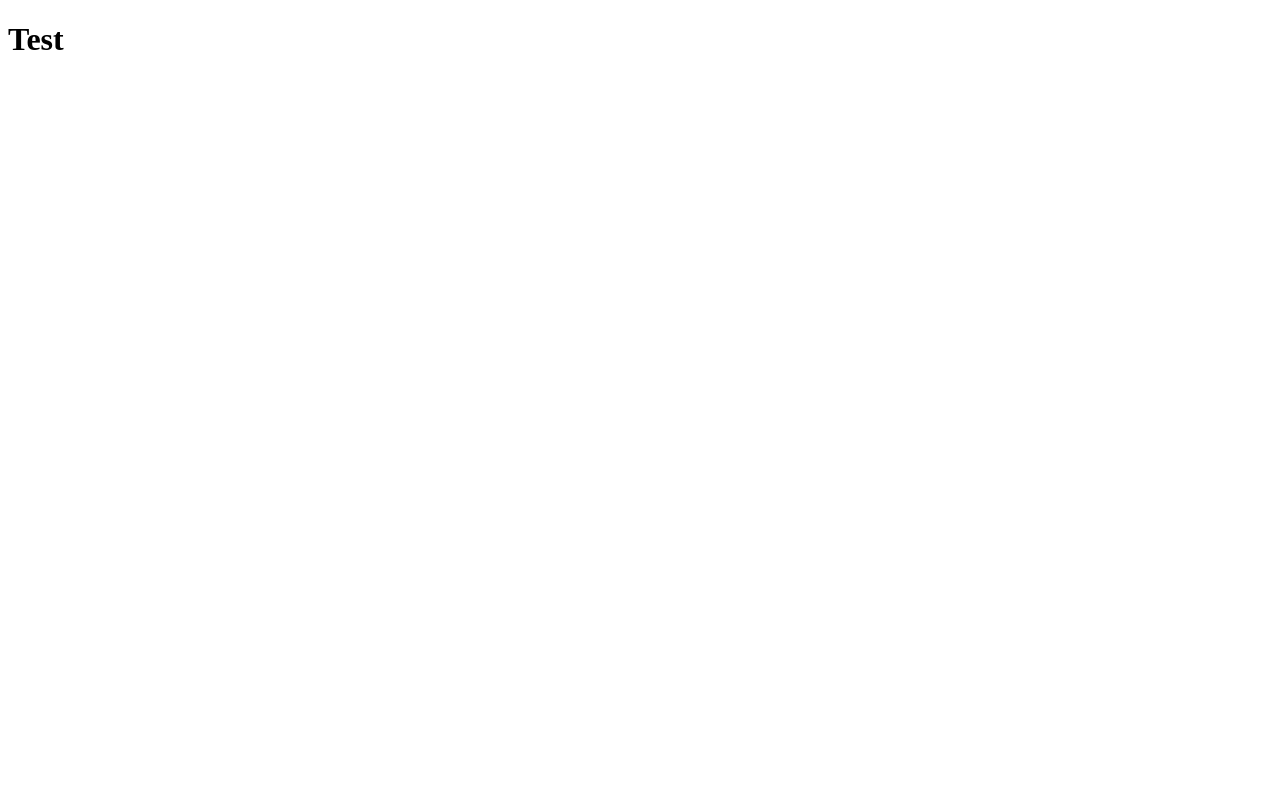
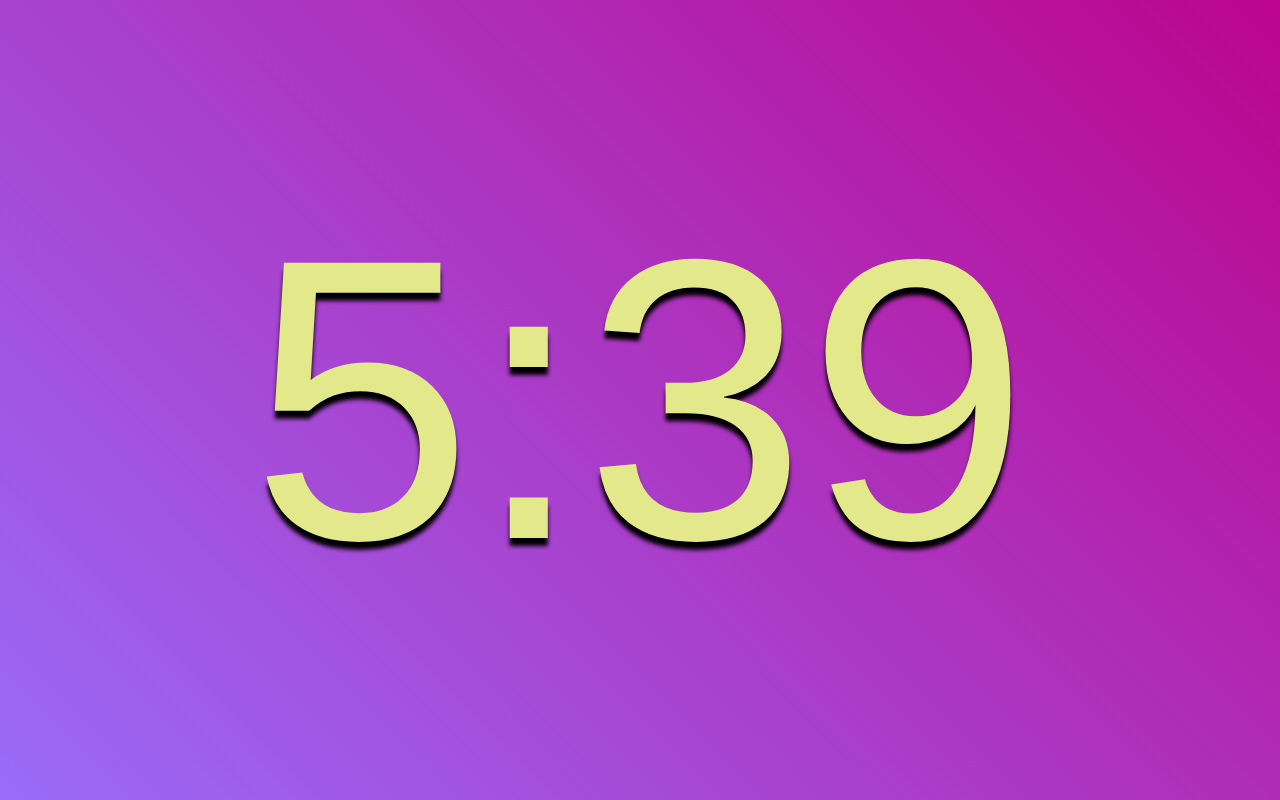
Before and after one commit to dustinsoftware/KidsClock, a plain HTML site: page index.html in a window 1280 px wide. Drawn offline with Linux system fonts and the light colour scheme.

Commit message:
Update index.html

```diff
--- a/index.html
+++ b/index.html
@@ -3,8 +3,55 @@
   <head>
     <meta charset="utf-8">
     <title>KidsClock</title>
+    <style>
+body {
+  font: 50vh 'Helvetica';
+  text-shadow: 0 8px 4px black;
+  margin: 0;
+}
+
+.time {
+  display: block;
+}
+
+#container {
+  display: flex;
+  flex-direction: row;
+  align-items: center;
+  justify-content: center;
+  height: 100vh;
+}
+
+.night {
+  background: linear-gradient(45deg, #9a6bf9, #bc058e);
+  color: #e3e88b;
+}
+
+.day {
+  background: linear-gradient(45deg, #e3e88b, #72bf2f);
+  color: #d37439;
+}
+    </style>
   </head>
   <body>
-    <h1>Test</h1>
+    <div id="container">
+      <div class="time">Loading</div>
+    </div>
+    <script>
+// Don't judge me, I threw this together in like 10 minutes, ok
+// Probably needs to be run through babel to run on my iPod Touch
+setInterval(function () {
+  var time = new Date();
+  var hours = time.getHours();
+  var minutes = time.getMinutes();
+
+  document.getElementsByClassName('time')[0].innerText = (hours > 12 ? hours - 12 : hours) + ':' + ((minutes < 10 ? '0' : '') + minutes);
+
+  var classList = document.getElementById('container').classList
+  classList.remove('day');
+  classList.remove('night');
+  classList.add(hours < 6 || hours > 20 ? 'night' : 'day');
+}, 1000);
+    </script>
   </body>
 </html>
```
